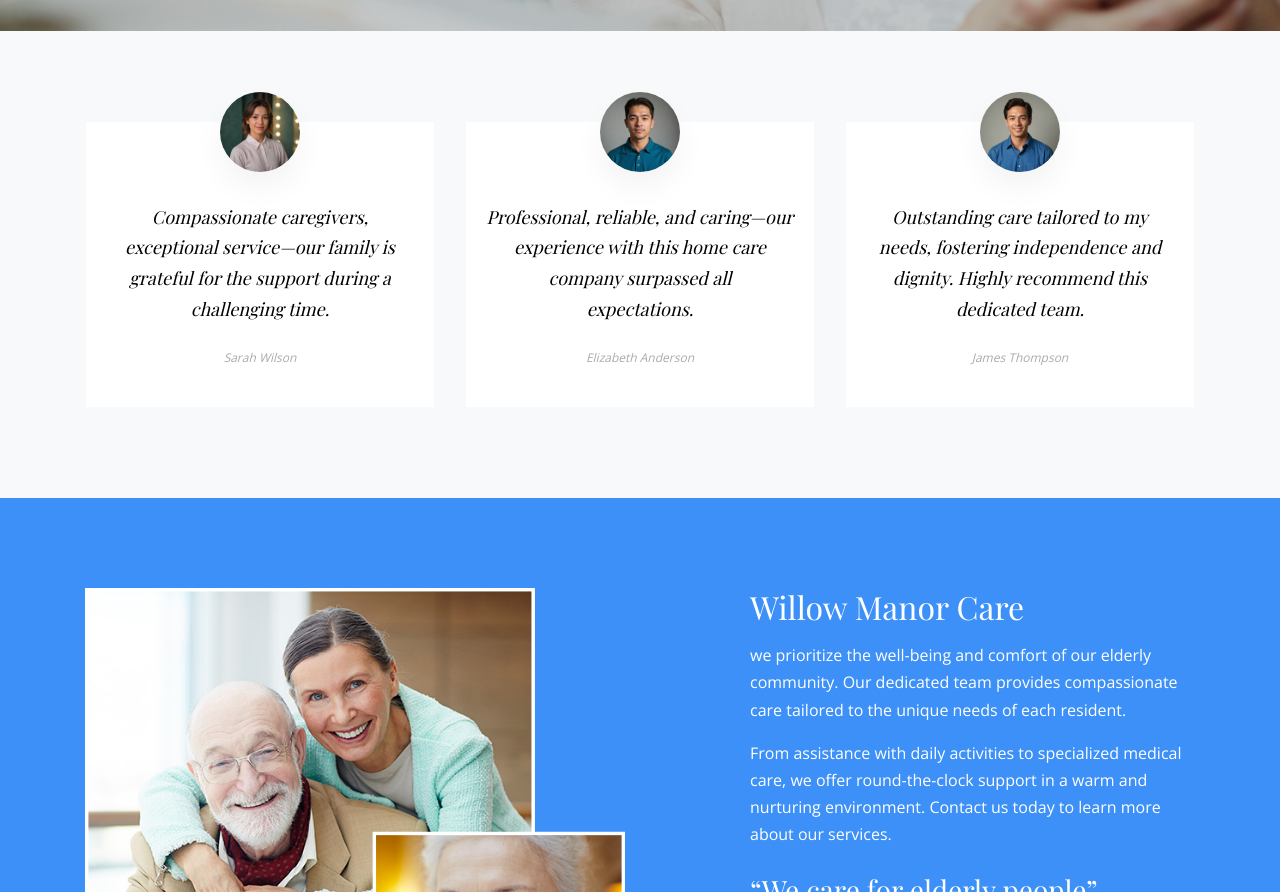
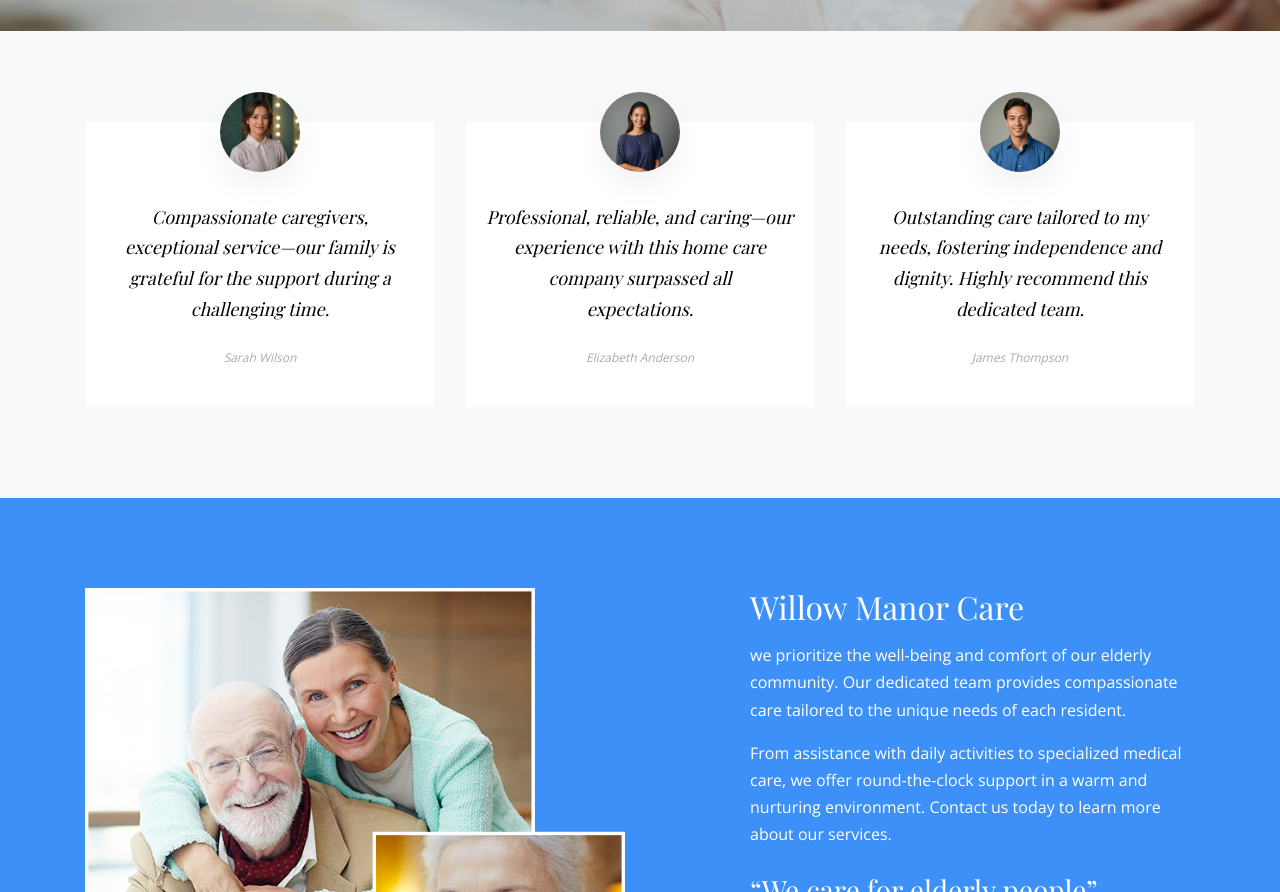
Before and after one commit to Prashob-Victaman/willow-manaor-care, a plain HTML site: page index.html in a window 1280 px wide. Shown: the part 2817-3709 px from the top of the page. Drawn offline with nearby package versions, Linux system fonts and the light colour scheme; files whose address does not match are found by name.

Commit message:
name updated

```diff
--- a/index.html
+++ b/index.html
@@ -246,7 +246,7 @@
         </div>
         <div class="col-12 col-sm-6 col-md-6 col-lg-4 mb-5 mb-lg-0">
           <div class="testimonial text-center">
-            <img src="images/img-ssVcKRg029ecR69YixIkg.jpeg" alt="Image" class="img-fluid">
+            <img src="images/img-epiTfrSY09JenW5J9BzOi.jpeg" alt="Image" class="img-fluid">
             <blockquote>
               <p class="quote">Professional, reliable, and caring—our experience with this home care company surpassed all <br>expectations.</p>
               <cite class="author">Elizabeth Anderson</cite>
```
Also changed, not shown: testimonial.html (+1 -1 lines).
